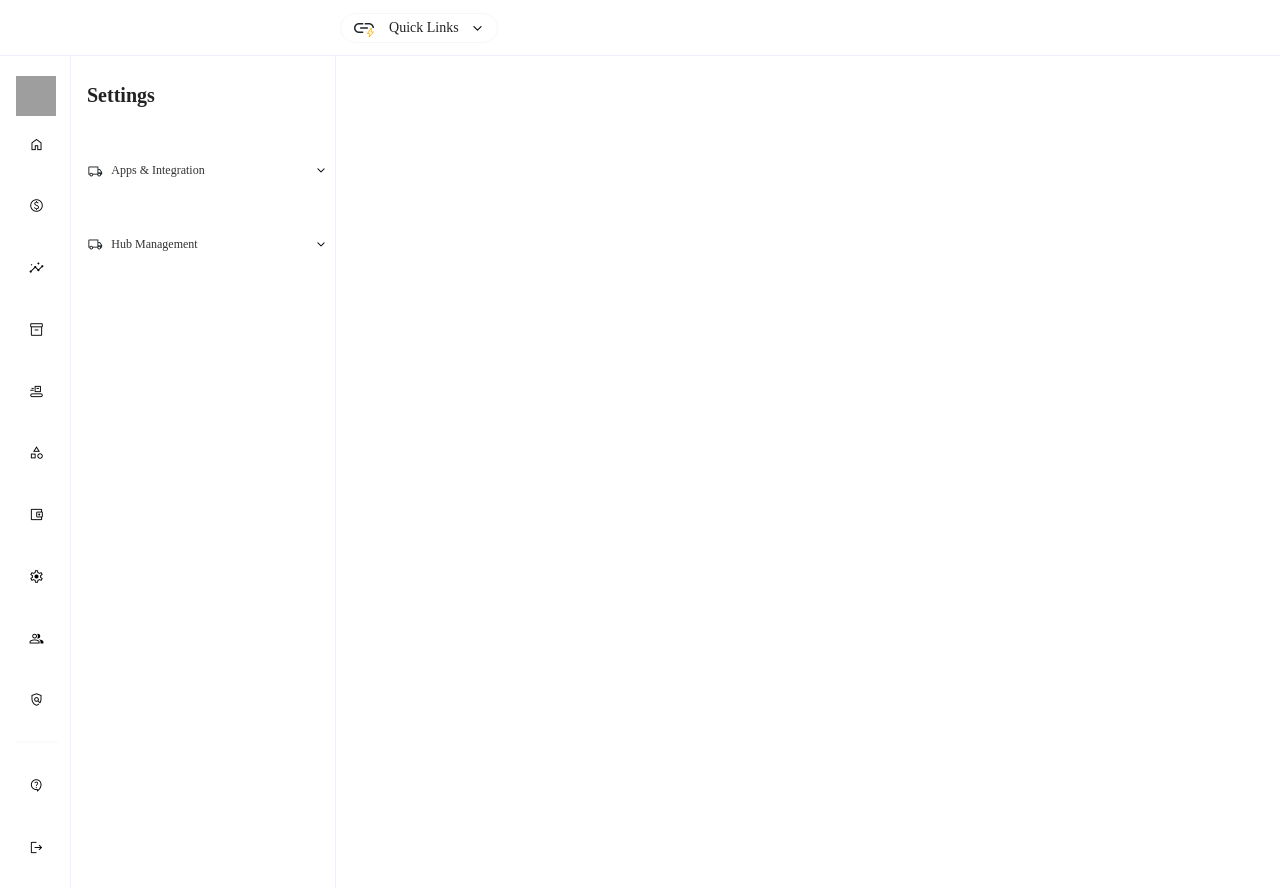
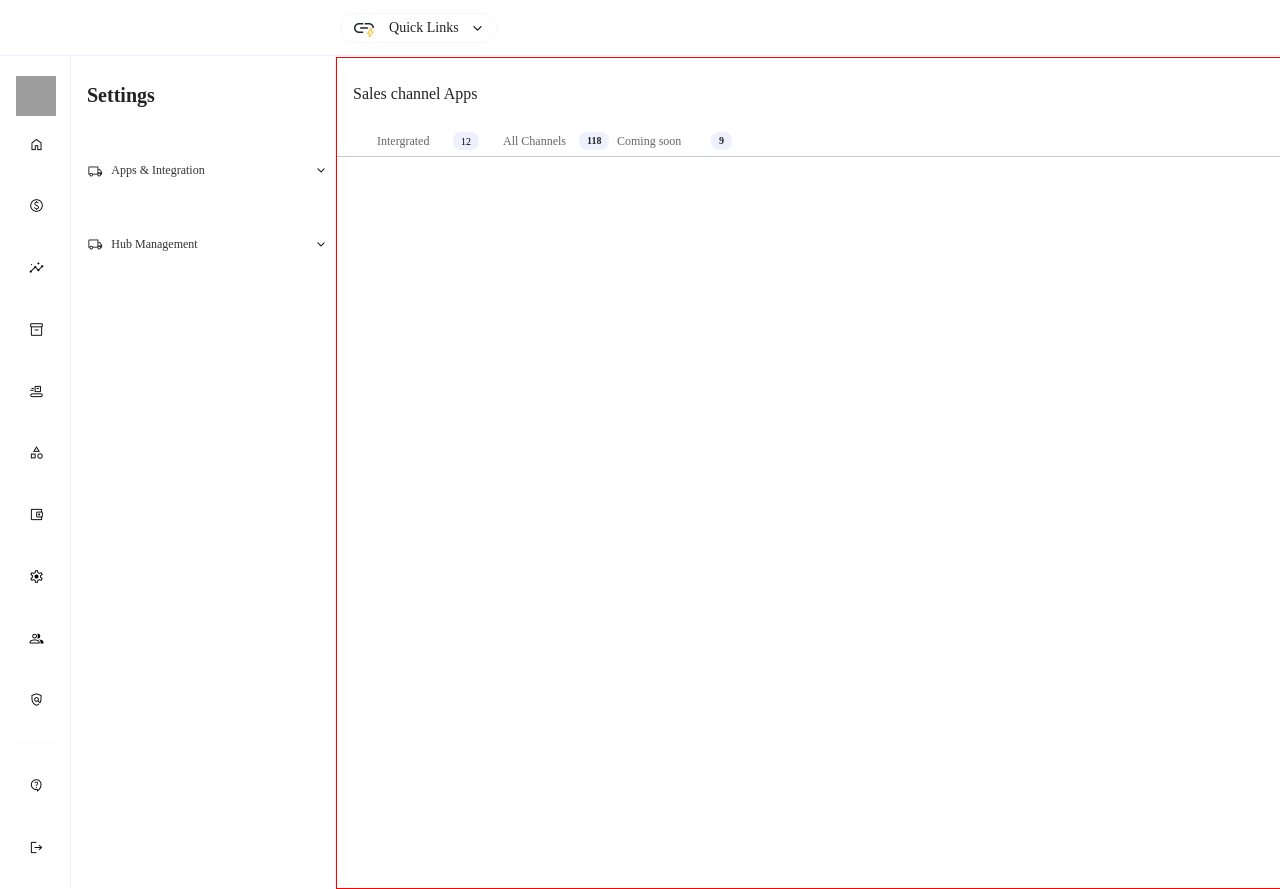
Before and after one commit to msharmasharma/Omniful-Assignment, a React (Create React App) app in the folder figma-design/: page /sales in a window 1280 px wide. Shown: the top 889 px of the page. Built offline with nearby package versions, Linux system fonts and the light colour scheme; grey boxes are pictures that could not be loaded.

Commit message:
sales funcs

```diff
--- a/figma-design/src/App.js
+++ b/figma-design/src/App.js
@@ -1,14 +1,19 @@
-import { Navbar } from "./components/Navbar";
-import { Settings } from "./components/Settings";
-import { SideBar } from "./components/SideBar";
 import "./css/App.css";
+import { Route, Routes } from "react-router-dom";
+import { Saleschannel } from "./pages/Saleschannel";
+import { Hubs } from "./pages/Hubs";
+import { Home } from "./components/Home";
 function App() {
   return (
-    <div>
-      <Navbar />
-      <div className="databody">
-        <SideBar />
-        <Settings />
+    <div className="mainall">
+      <div>
+        <Home />
+      </div>
+      <div>
+        <Routes>
+          <Route path="/sales" element={<Saleschannel />} />
+          <Route path="/hubs" element={<Hubs />} />
+        </Routes>
       </div>
     </div>
   );
--- /dev/null
+++ b/figma-design/src/components/Home.js
@@ -0,0 +1,16 @@
+import { Navbar } from "./Navbar";
+import { Settings } from "./Settings";
+import { SideBar } from "./SideBar";
+import "../css/App.css";
+
+export const Home = () => {
+  return (
+    <>
+      <Navbar />
+      <div className="databody">
+        <SideBar />
+        <Settings />
+      </div>
+    </>
+  );
+};
--- a/figma-design/src/components/Settings.js
+++ b/figma-design/src/components/Settings.js
@@ -1,7 +1,9 @@
 import { useState } from "react";
+import { Link } from "react-router-dom";
 import "../css/Settings.css";
 export const Settings = () => {
   const [space, setSpace] = useState(true);
+  const [transone, setTransOne] = useState(true);
   const [trans, setTrans] = useState(true);
   return (
     <div className="mainbody">
@@ -43,7 +45,12 @@ export const Settings = () => {
                   local_shipping
                 </span>
               </div>
-              <div class="sublist">Sales channel Apps</div>
+              <Link to={"/sales"}>
+                {" "}
+                <div class="sublist" onClick={() => setSpace(true)}>
+                  Sales channel Apps
+                </div>
+              </Link>{" "}
             </li>
             <li className="droplist">
               <div>
@@ -64,7 +71,7 @@ export const Settings = () => {
               class="material-symbols-outlined delivery"
               id="dropdownMenuButton1"
               data-bs-toggle="dropdown"
-              aria-expanded="false"
+              // aria-expanded="false"
             >
               local_shipping
             </span>{" "}
@@ -94,7 +101,9 @@ export const Settings = () => {
                   local_shipping
                 </span>
               </div>
-              <div class="sublist">Hubs</div>
+              <Link to={"/hubs"}>
+                <div class="sublist">Hubs</div>
+              </Link>
             </li>
             <li className="droplist">
               <div>
--- a/figma-design/src/css/App.css
+++ b/figma-design/src/css/App.css
@@ -1,3 +1,6 @@
+.mainall {
+  display: flex;
+}
 .databody {
   display: flex;
 }
--- /dev/null
+++ b/figma-design/src/css/Hubs.css
@@ -0,0 +1,4 @@
+.hubsmain {
+  margin-left: 200px;
+  margin-top: 200px;
+}
--- /dev/null
+++ b/figma-design/src/css/Sales.css
@@ -0,0 +1,193 @@
+.salesmain {
+  border: 1px solid red;
+  width: 1176px;
+  height: 832px;
+  margin-top: 57px;
+  font-family: "Montserrat";
+}
+
+.aboveheader {
+  display: flex;
+}
+
+.heads {
+  height: 20px;
+  width: 159px;
+  margin-left: 16px;
+  margin-top: 26px;
+  border-radius: nullpx;
+  font-family: "Poppins";
+  font-style: normal;
+  font-weight: 500;
+  font-size: 16px;
+  line-height: 20px;
+  color: #222222;
+}
+
+.horizon {
+  height: 36px;
+  width: 36px;
+  left: 1460px;
+  top: 74px;
+  border-radius: 4px;
+  position: absolute;
+  background: #ffffff;
+  box-shadow: 0px 0px 4px rgba(0, 0, 0, 0.1);
+  cursor: pointer;
+}
+
+.morehori {
+  height: 4px;
+  width: 16px;
+  left: 7px;
+  top: 7px;
+  border-radius: 0px;
+  position: absolute;
+  color: #5468fa;
+}
+
+.saleheader {
+  display: flex;
+  margin-top: 14px;
+  margin-left: 16px;
+  margin-bottom: 0px;
+}
+
+.integrated {
+  display: flex;
+  justify-content: space-around;
+  height: 30px;
+  width: 126px;
+  padding: 6px 12px 6px 12px;
+  align-items: center;
+  gap: 12px;
+  background: rgba(255, 255, 255, 0.15);
+}
+
+.integrated:hover {
+  border-bottom: 1px solid #5468fa;
+}
+
+.inti {
+  margin-left: 12px;
+  margin-top: 6px;
+  margin-bottom: 6px;
+  border-radius: nullpx;
+  width: 64px;
+  height: 18px;
+  font-family: "Poppins";
+  font-style: normal;
+  font-weight: 500;
+  font-size: 12px;
+  line-height: 18px;
+  color: #666666;
+  cursor: pointer;
+  flex: none;
+  order: 0;
+  flex-grow: 0;
+}
+
+.inti:hover {
+  color: #5468fa;
+}
+
+.allchannels {
+  display: flex;
+  justify-content: space-around;
+  height: 30px;
+  width: 126px;
+  left: 0px;
+  top: 0px;
+  padding: 6px 12px 6px 12px;
+  flex-direction: row;
+  align-items: center;
+  gap: 12px;
+  background: rgba(255, 255, 255, 0.15);
+}
+
+.allchannels:hover {
+  border-bottom: 1px solid #5468fa;
+}
+
+.comingsoon {
+  display: flex;
+  justify-content: space-around;
+  height: 30px;
+  width: 126px;
+  margin-top: 0px;
+  align-items: center;
+  gap: 12px;
+  background: rgba(255, 255, 255, 0.15);
+}
+
+.comingsoon:hover {
+  border-bottom: 1px solid #5468fa;
+}
+.cmng {
+  width: 82px;
+}
+
+.har {
+  margin-top: 0px;
+}
+
+.twl {
+  height: 18px;
+  width: 26px;
+  border-radius: 8px;
+  padding: 5px 8px 4px 8px;
+  background: rgba(84, 104, 250, 0.1);
+  font-family: "Montserrat";
+  color: black;
+  font-style: normal;
+  font-size: 10px;
+  line-height: 10px;
+  text-align: center;
+  cursor: pointer;
+}
+
+.twl:hover {
+  background: #5468fa;
+  color: #ffffff;
+}
+
+.oneeight {
+  height: 18px;
+  width: 31px;
+  left: 100px;
+  top: 6px;
+  border-radius: 8px;
+  padding: 4px 8px 4px 8px;
+  background: rgba(84, 104, 250, 0.1);
+  border-radius: 8px;
+  font-family: Montserrat;
+  font-size: 10px;
+  font-weight: 600;
+  line-height: 10px;
+  letter-spacing: 0px;
+  text-align: center;
+  cursor: pointer;
+}
+
+.oneeight:hover {
+  background: #5468fa;
+  color: #ffffff;
+}
+
+.nine {
+  height: 18px;
+  width: 23px;
+  border-radius: 8px;
+  padding: 4px 8px 4px 8px;
+  background: rgba(84, 104, 250, 0.1);
+  font-family: "Montserrat";
+  font-style: normal;
+  font-weight: 600;
+  font-size: 10px;
+  line-height: 10px;
+  cursor: pointer;
+}
+.nine:hover {
+  background: #5468fa;
+  color: #ffffff;
+}
--- /dev/null
+++ b/figma-design/src/pages/Hubs.js
@@ -0,0 +1,8 @@
+import "../css/Hubs.css"
+export const Hubs = () => {
+  return (
+    <div className="hubsmain">
+      <h1 className="head">Hubs</h1>
+    </div>
+  );
+};
--- /dev/null
+++ b/figma-design/src/pages/Saleschannel.js
@@ -0,0 +1,28 @@
+import "../css/Sales.css";
+export const Saleschannel = () => {
+  return (
+    <div className="salesmain">
+      <div className="aboveheader">
+        <h1 className="heads">Sales channel Apps</h1>
+        <div className="horizon">
+          <span class="material-symbols-outlined morehori">more_horiz</span>
+        </div>
+      </div>
+      <div className="saleheader">
+        <div className="integrated">
+          <div className="inti">Intergrated</div>
+          <div className="twl">12</div>
+        </div>
+        <div className="allchannels">
+          <div className="inti">All Channels</div>
+          <div className="oneeight">118</div>
+        </div>
+        <div className="comingsoon">
+          <div className="inti cmng">Coming soon</div>
+          <div className="nine">9</div>
+        </div>
+      </div>
+      <hr className="har" />
+    </div>
+  );
+};
```
